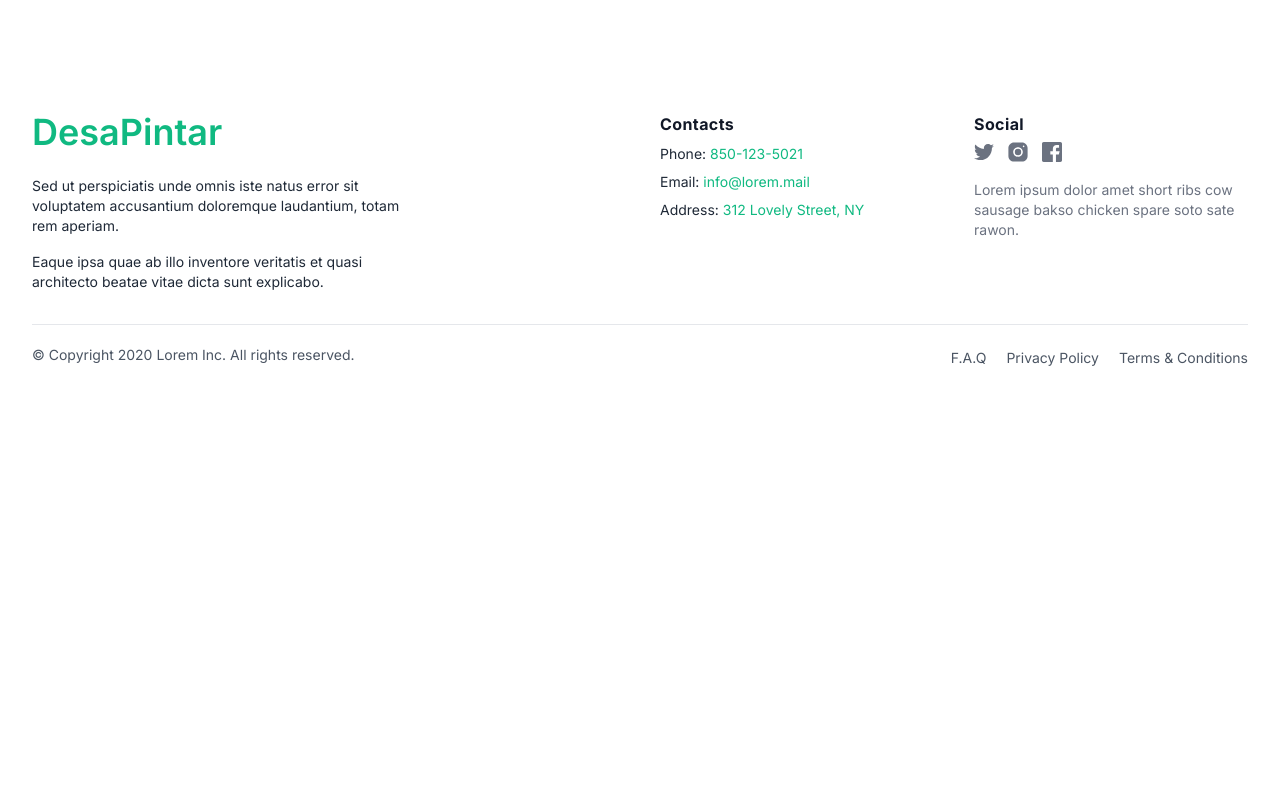
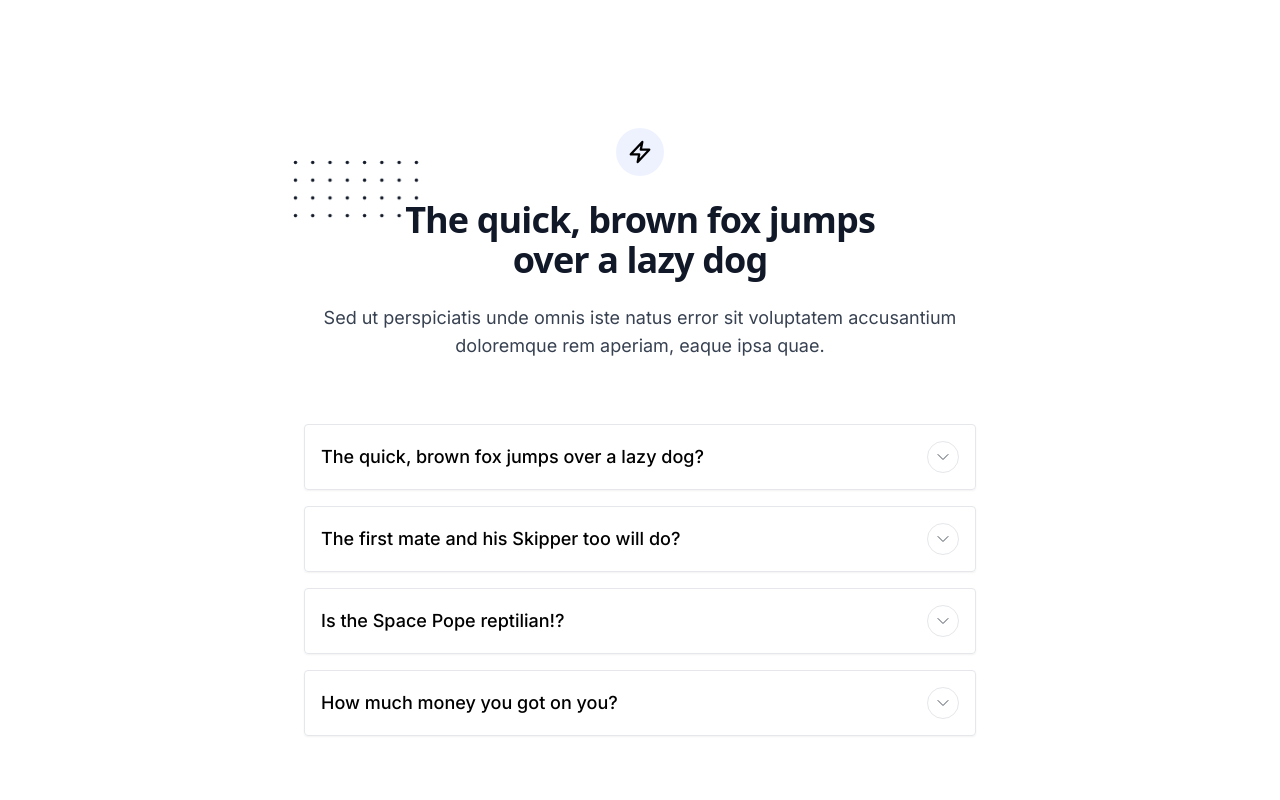
Before and after one commit to farhanzipp/desa-pintar, a React (Vite) app: page / in a window 1280 px wide. Shown: the part 2580-3380 px from the top of the page. Before the commit the page ends 2973 px from the top, so only its background shows below. Built offline with nearby package versions, Linux system fonts and the light colour scheme.

Commit message:
feat: add faqs section and faqitem component

```diff
--- a/src/App.jsx
+++ b/src/App.jsx
@@ -4,6 +4,7 @@ import Features from './components/Features.jsx';
 import Partners from './components/Partners.jsx';
 import LatestBlog from './components/LatestBlog.jsx';
 import { Footer } from './components/Footer.jsx';
+import Faqs from './components/Faqs.jsx';
 
 const App = () => {
   return (
@@ -13,6 +14,7 @@ const App = () => {
       <Features />
       <Partners />
       <LatestBlog />
+      <Faqs/>
       <Footer />
     </>
   )
--- /dev/null
+++ b/src/components/FaqItem.jsx
@@ -0,0 +1,42 @@
+import { useState } from "react";
+
+const FaqItem = ({ title, children }) => {
+  const [isOpen, setIsOpen] = useState(false);
+  return (
+    <div className="border rounded shadow-sm">
+      <button
+        type="button"
+        aria-label="Open item"
+        title="Open item"
+        className="flex items-center justify-between w-full p-4 focus:outline-none"
+        onClick={() => setIsOpen(!isOpen)}
+      >
+        <p className="text-lg font-medium">{title}</p>
+        <div className="flex items-center justify-center w-8 h-8 border rounded-full">
+          <svg
+            viewBox="0 0 24 24"
+            className={`w-3 text-gray-600 transition-transform duration-200 ${isOpen ? 'transform rotate-180' : ''
+              }`}
+          >
+            <polyline
+              fill="none"
+              stroke="currentColor"
+              strokeWidth="2"
+              strokeLinecap="round"
+              strokeMiterlimit="10"
+              points="2,7 12,17 22,7"
+              strokeLinejoin="round"
+            />
+          </svg>
+        </div>
+      </button>
+      {isOpen && (
+        <div className="p-4 pt-0">
+          <p className="text-gray-700">{children}</p>
+        </div>
+      )}
+    </div>
+  );
+};
+
+export default FaqItem
--- /dev/null
+++ b/src/components/Faqs.jsx
@@ -0,0 +1,83 @@
+import FaqItem from "./FaqItem";
+
+const Faqs = () => {
+	return (
+		<div class="px-4 py-16 mx-auto sm:max-w-xl md:max-w-full lg:max-w-screen-xl md:px-24 lg:px-8 lg:py-20">
+			<div class="max-w-xl sm:mx-auto lg:max-w-2xl">
+				<div class="flex flex-col mb-16 sm:text-center">
+					<a href="/" class="mb-6 sm:mx-auto">
+						<div class="flex items-center justify-center w-12 h-12 rounded-full bg-indigo-50">
+							<svg
+								class="w-10 h-10 text-deep-purple-accent-400"
+								stroke="currentColor"
+								viewBox="0 0 52 52"
+							>
+								<polygon
+									strokeWidth="3"
+									strokeLinecap="round"
+									strokeLinejoin="round"
+									fill="none"
+									points="29 13 14 29 25 29 23 39 38 23 27 23"
+								/>
+							</svg>
+						</div>
+					</a>
+					<div class="max-w-xl md:mx-auto sm:text-center lg:max-w-2xl">
+						<h2 class="max-w-lg mb-6 font-sans text-3xl font-bold leading-none tracking-tight text-gray-900 sm:text-4xl md:mx-auto">
+							<span class="relative inline-block">
+								<svg
+									viewBox="0 0 52 24"
+									fill="currentColor"
+									class="absolute top-0 left-0 z-0 hidden w-32 -mt-8 -ml-20 text-blue-gray-100 lg:w-32 lg:-ml-28 lg:-mt-10 sm:block"
+								>
+									<defs>
+										<pattern
+											id="ec5d8ef5-b853-4714-b94f-df28ec98eeb7"
+											x="0"
+											y="0"
+											width=".135"
+											height=".30"
+										>
+											<circle cx="1" cy="1" r=".7" />
+										</pattern>
+									</defs>
+									<rect
+										fill="url(#ec5d8ef5-b853-4714-b94f-df28ec98eeb7)"
+										width="52"
+										height="24"
+									/>
+								</svg>
+								<span class="relative">The</span>
+							</span>{' '}
+							quick, brown fox jumps over a lazy dog
+						</h2>
+						<p class="text-base text-gray-700 md:text-lg">
+							Sed ut perspiciatis unde omnis iste natus error sit voluptatem
+							accusantium doloremque rem aperiam, eaque ipsa quae.
+						</p>
+					</div>
+				</div>
+				<div class="space-y-4">
+					<FaqItem title="The quick, brown fox jumps over a lazy dog?">
+						Sed ut perspiciatis unde omnis iste natus error sit voluptatem
+						accusantium doloremque rem aperiam, eaque ipsa quae.
+					</FaqItem>
+					<FaqItem title="The first mate and his Skipper too will do?">
+						Sed ut perspiciatis unde omnis iste natus error sit voluptatem
+						accusantium doloremque rem aperiam, eaque ipsa quae.
+					</FaqItem>
+					<FaqItem title="Is the Space Pope reptilian!?">
+						Sed ut perspiciatis unde omnis iste natus error sit voluptatem
+						accusantium doloremque rem aperiam, eaque ipsa quae.
+					</FaqItem>
+					<FaqItem title="How much money you got on you?">
+						Sed ut perspiciatis unde omnis iste natus error sit voluptatem
+						accusantium doloremque rem aperiam, eaque ipsa quae.
+					</FaqItem>
+				</div>
+			</div>
+		</div>
+	);
+};
+
+export default Faqs
```
